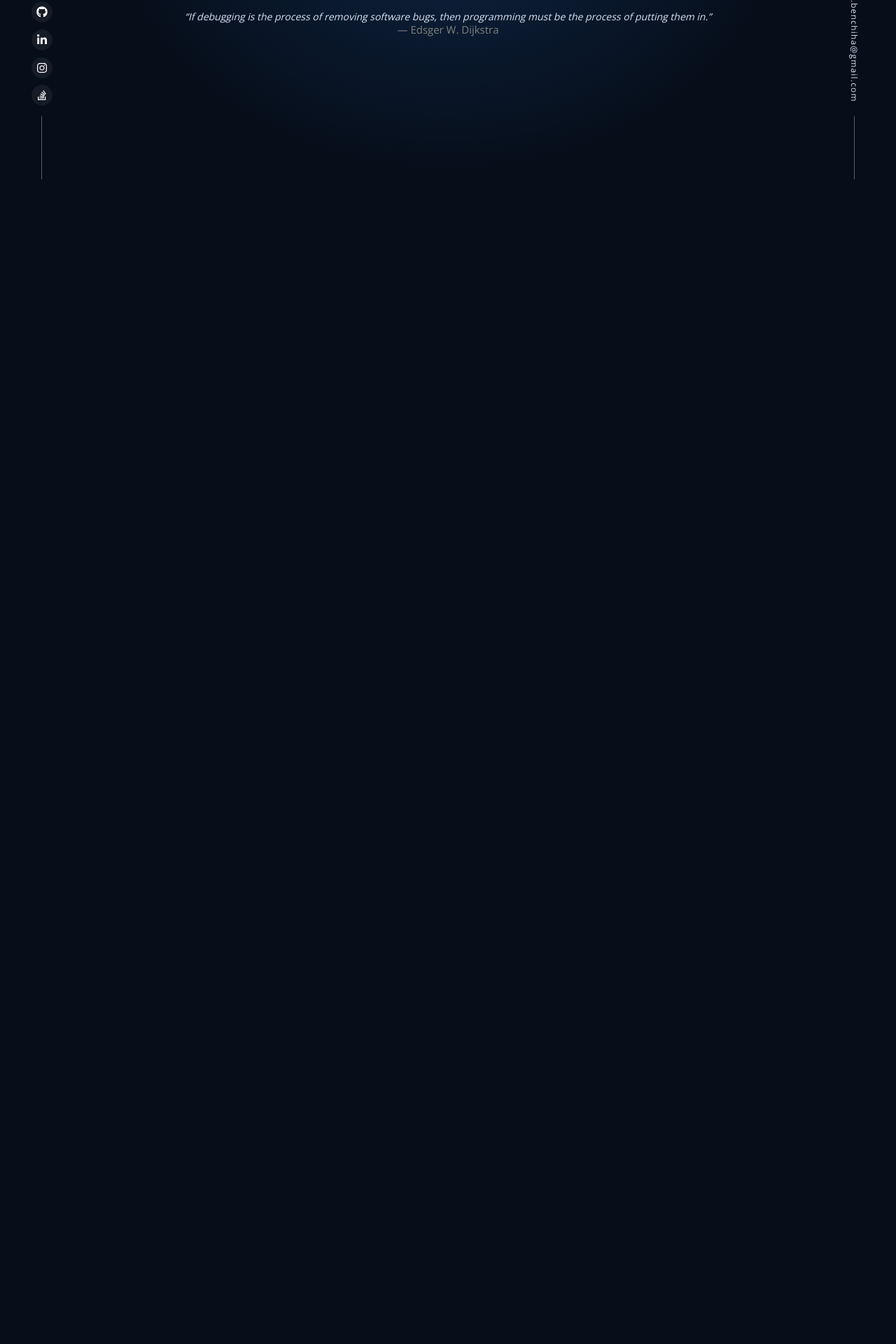
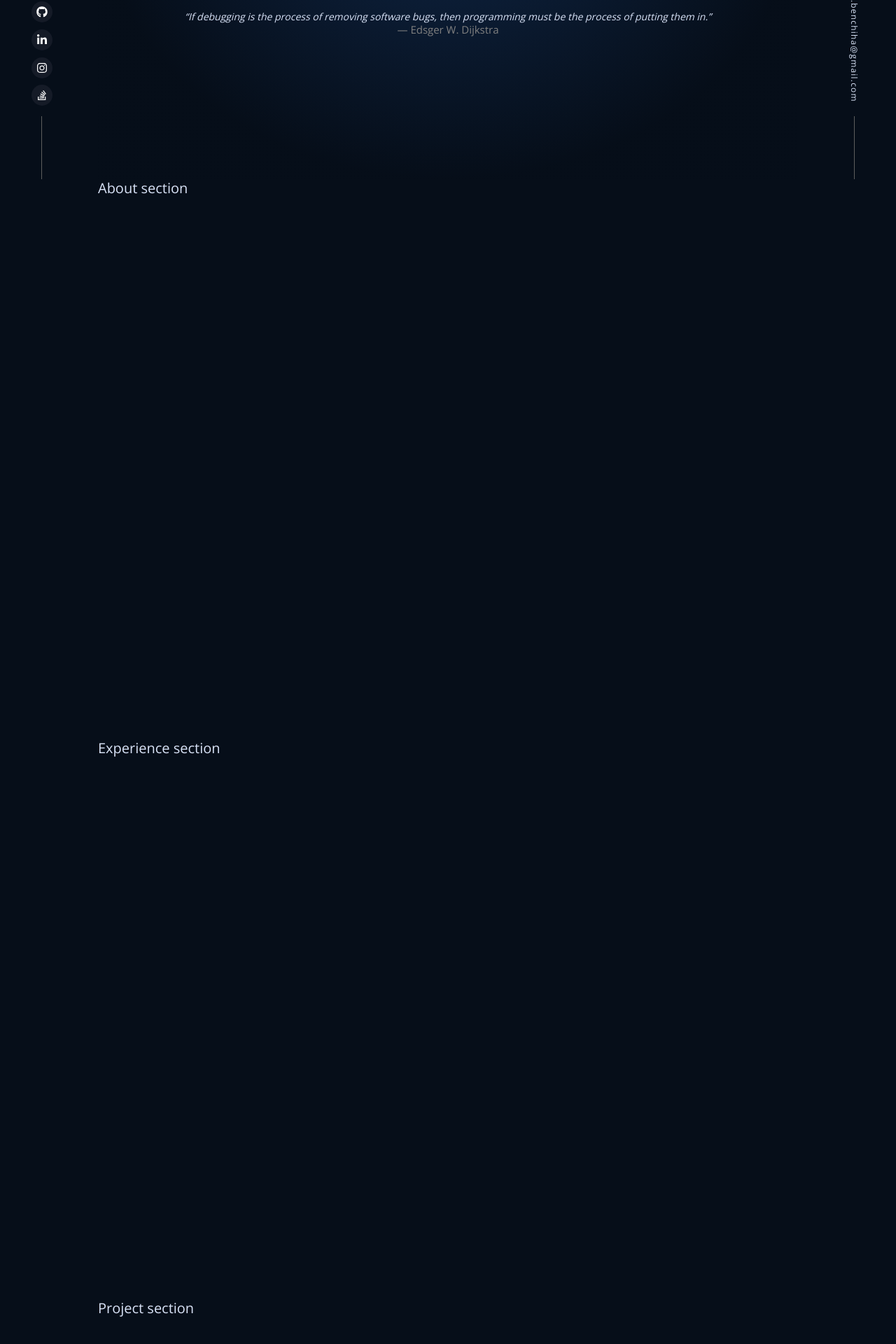
Before and after one commit to Mousticke/next-portfolio, a Next.js app: page / in a window 1280 px wide. Shown: the part 544-2464 px from the top of the page at 70% size. Built offline with nearby package versions, Linux system fonts and the light colour scheme; no server answers.

Commit message:
Add scroll reveals

```diff
--- a/components/About/About.js
+++ b/components/About/About.js
@@ -1,5 +1,11 @@
-function About() {
-  return <section id="about" style={{ height: "100vh" }}></section>;
+import React from "react";
+
+function About(props, ref) {
+  return (
+    <section id={props.id} ref={ref} style={{ height: "100vh" }}>
+      <p>About section</p>
+    </section>
+  );
 }
 
-export default About;
+export default React.forwardRef(About);
--- a/components/Contact/Contact.js
+++ b/components/Contact/Contact.js
@@ -1,3 +1,4 @@
+import React from "react";
 import Image from "next/image";
 import Link from "next/link";
 import {
@@ -10,9 +11,9 @@ import {
 } from "./Contact.styles";
 import akimThink from "@/public/bitmoji-think.png";
 
-function Contact() {
+function Contact(props, ref) {
   return (
-    <ContactSection id="contact">
+    <ContactSection id={props.id} ref={ref}>
       <BitmojiContainer>
         <Image
           src={akimThink}
@@ -45,4 +46,4 @@ function Contact() {
   );
 }
 
-export default Contact;
+export default React.forwardRef(Contact);
--- a/components/Experience/Experience.js
+++ b/components/Experience/Experience.js
@@ -1,5 +1,10 @@
-function Experience() {
-  return <section id="experience" style={{ height: "100vh" }}></section>;
+import React from "react";
+function Experience(props, ref) {
+  return (
+    <section id={props.id} ref={ref} style={{ height: "100vh" }}>
+      <p>Experience section</p>
+    </section>
+  );
 }
 
-export default Experience;
+export default React.forwardRef(Experience);
--- a/components/HoC/HoCNavLink.js
+++ b/components/HoC/HoCNavLink.js
@@ -17,7 +17,7 @@ const HoCNavLink = (
       {navLinks &&
         navLinks.map(({ id, url, name }) => (
           <ListItemComponent key={id}>
-            <LinkComponent href={url}>
+            <LinkComponent href={url} passHref={true}>
               {navType === "AsideNav" ? (
                 <a onClick={handleAsideClosing} aria-label={name}>
                   {name}
--- a/components/Project/Project.js
+++ b/components/Project/Project.js
@@ -1,5 +1,10 @@
-function Project() {
-  return <section id="projects" style={{ height: "100vh" }}></section>;
+import React from "react";
+function Project(props, ref) {
+  return (
+    <section id={props.id} ref={ref} style={{ height: "100vh" }}>
+      <p>Project section</p>
+    </section>
+  );
 }
 
-export default Project;
+export default React.forwardRef(Project);
--- /dev/null
+++ b/config/scrollConfig.js
@@ -0,0 +1,17 @@
+const scrollConfig = (delay = 200, viewFactor = 0.25) => ({
+  origin: "bottom",
+  distance: "20px",
+  duration: 500,
+  delay,
+  rotate: { x: 0, y: 0, z: 0 },
+  opacity: 0,
+  scale: 1,
+  easing: "cubic-bezier(0.645, 0.045, 0.355, 1)",
+  mobile: true,
+  reset: false,
+  useDelay: "always",
+  viewFactor,
+  viewOffset: { top: 0, right: 0, bottom: 0, left: 0 },
+});
+
+export default scrollConfig;
--- a/package.json
+++ b/package.json
@@ -24,6 +24,7 @@
     "react-dom": "17.0.2",
     "react-icons": "^4.3.1",
     "react-transition-group": "^4.4.2",
+    "scrollreveal": "^4.0.9",
     "sharp": "^0.29.3",
     "styled-components": "^5.3.3",
     "styled-normalize": "^8.0.7"
--- a/pages/index.js
+++ b/pages/index.js
@@ -10,6 +10,8 @@ import {
   Project,
   SEO,
 } from "@/components";
+import { useRef, useEffect } from "react";
+import scrollConfig from "@/config/scrollConfig";
 
 //TODO - Resume like experiences
 //TODO - About me
@@ -19,16 +21,43 @@ import {
 //TODO - Git push master + workflow
 
 export default function Home() {
+  const revealAboutContainer = useRef(null);
+  const revealExperienceContainer = useRef(null);
+  const revealProjectContainer = useRef(null);
+  const revealContactContainer = useRef(null);
+
+  useEffect(() => {
+    async function animate() {
+      const sr = (await import("scrollreveal")).default;
+      if (revealAboutContainer.current) {
+        sr().reveal(revealAboutContainer.current, scrollConfig());
+      }
+
+      if (revealExperienceContainer.current) {
+        sr().reveal(revealExperienceContainer.current, scrollConfig());
+      }
+
+      if (revealProjectContainer.current) {
+        sr().reveal(revealProjectContainer.current, scrollConfig());
+      }
+
+      if (revealContactContainer.current) {
+        sr().reveal(revealContactContainer.current, scrollConfig());
+      }
+    }
+    animate();
+  }, []);
+
   return (
     <>
       <Header />
       <Layout>
         <SEO />
-        <Landing />
-        <About />
-        <Experience />
-        <Project />
-        <Contact />
+        <Landing id="home" />
+        <About id="about" ref={revealAboutContainer} />
+        <Experience id="experience" ref={revealExperienceContainer} />
+        <Project id="projects" ref={revealProjectContainer} />
+        <Contact id="contact" ref={revealContactContainer} />
       </Layout>
       <SocialMedia />
       <CustomRight />
```
Also changed, not shown: 2 other files (tests, documents, lock files or other folders).
